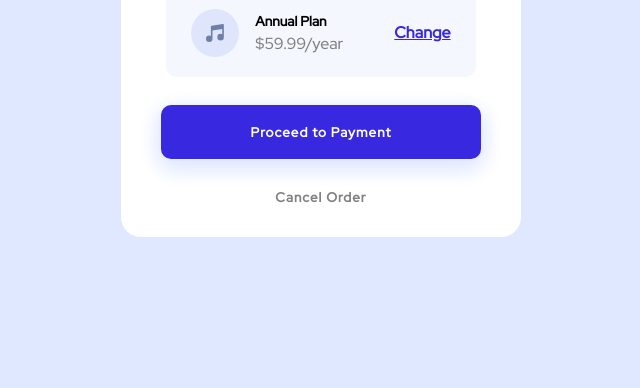
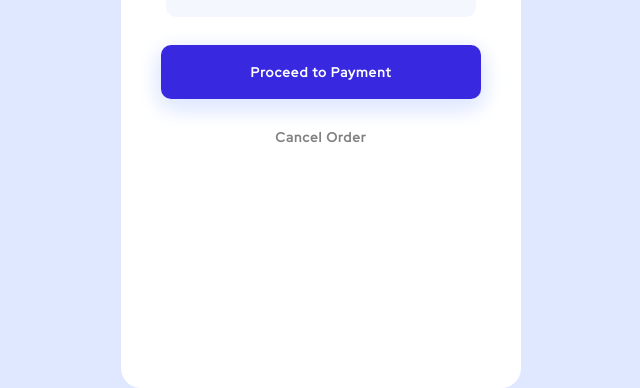
Before and after one commit to sircollo/order-summary-component, a plain HTML site: page index.html in a window 1280 px wide. Shown: the part 452-840 px from the top of the page, without its empty margins (319-959 px from the left). Before the commit the page ends 800 px from the top, so only its background shows below. Drawn offline with Linux system fonts and the light colour scheme.

Commit message:
style: fix min height of the body

```diff
--- a/styles.css
+++ b/styles.css
@@ -18,9 +18,9 @@
 }
 body{
     background-color: hsl(225, 100%, 94%);
-    max-height: 100vh;
-    display: flex;
-    justify-content: center;
+    min-height: 100vh;
+    display: grid;
+    place-items: center;
     overflow: hidden;
     background-image: url('./images/pattern-background-desktop.svg');
     background-repeat: no-repeat;
@@ -110,7 +110,7 @@ button{
 .cancel-btn{
     border: none;
     outline: none;
-    margin-bottom: 30px;
+    margin-bottom: 10px;
     background-color: #fff;
     color: gray;
     font-weight: 700;
```
